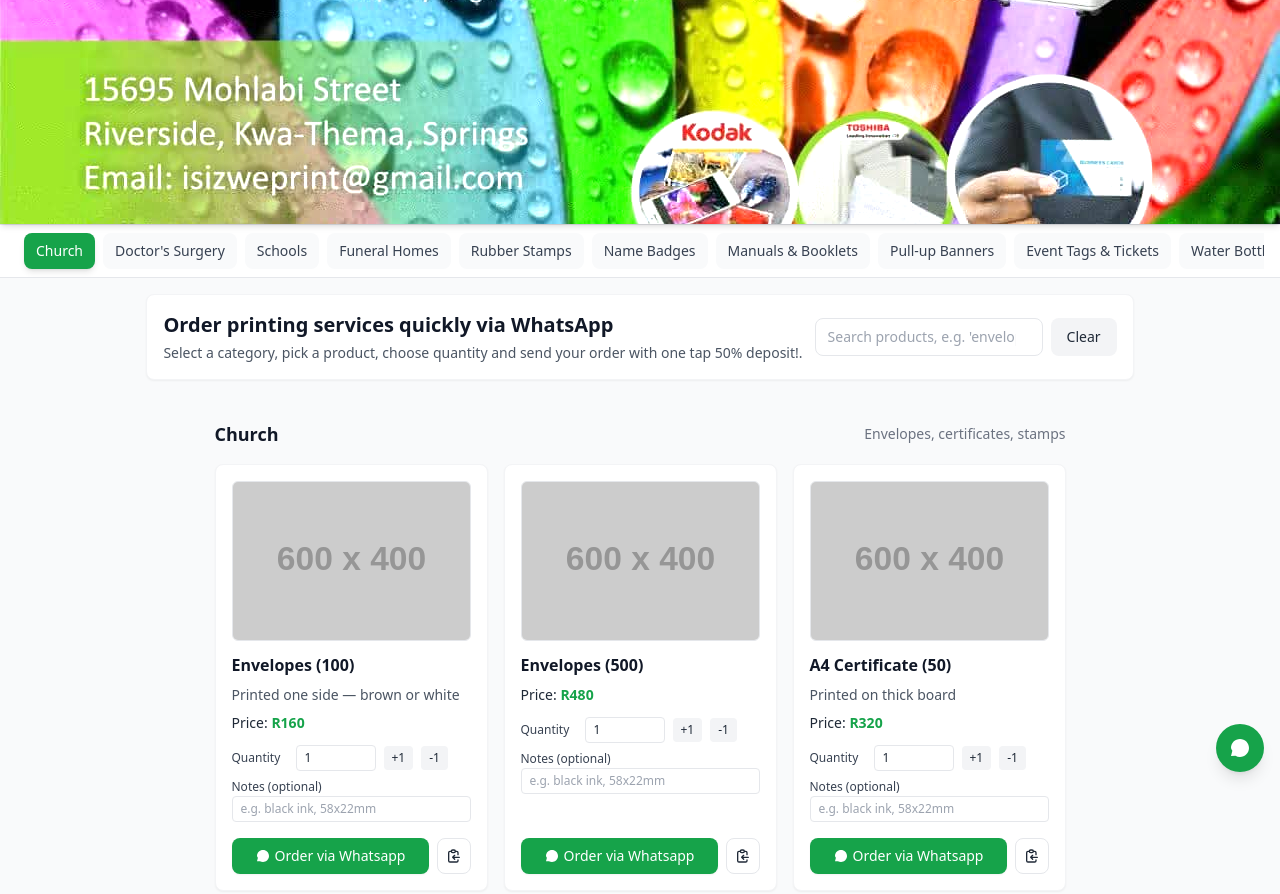
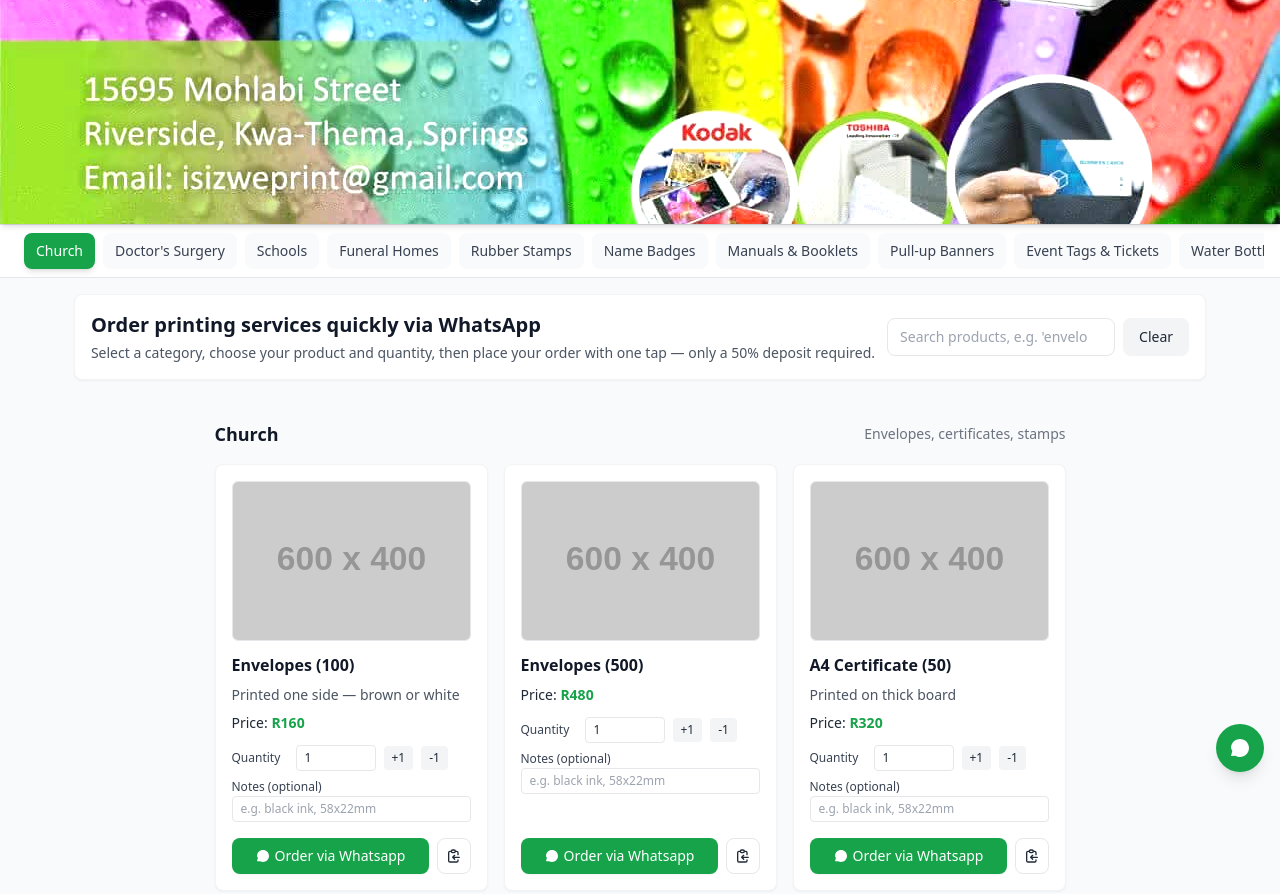
Before and after one commit to Menu-hash/Isizwe, a plain HTML site: page index.html in a window 1280 px wide. Shown: the top 894 px of the page. Drawn offline with nearby package versions, Linux system fonts and the light colour scheme; placeholder pictures from the web are drawn by us.

Commit message:
Updated order instructions: streamlined wording for product selection, quantity, and one-tap ordering with 50% deposit

```diff
--- a/index.html
+++ b/index.html
@@ -90,7 +90,7 @@
         <div class="flex flex-col md:flex-row md:items-center md:justify-between gap-3">
           <div class="space-y-1">
             <h2 class="text-lg sm:text-xl font-bold text-gray-900">Order printing services quickly via WhatsApp</h2>
-            <p class="text-xs sm:text-sm text-gray-600">Select a category, pick a product, choose quantity and send your order with one tap 50% deposit!.</p>
+            <p class="text-xs sm:text-sm text-gray-600">Select a category, choose your product and quantity, then place your order with one tap — only a 50% deposit required.</p>
           </div>
 
           <div class="flex-1">
```
